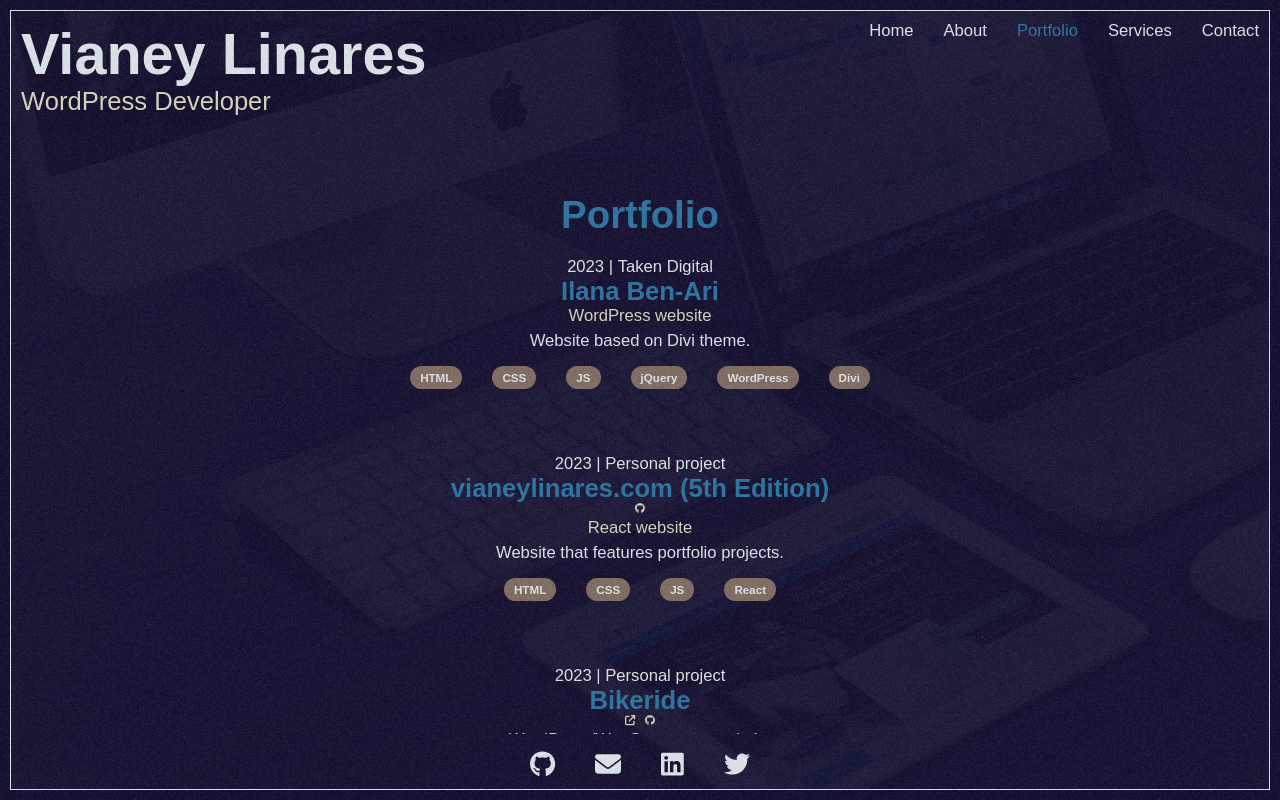
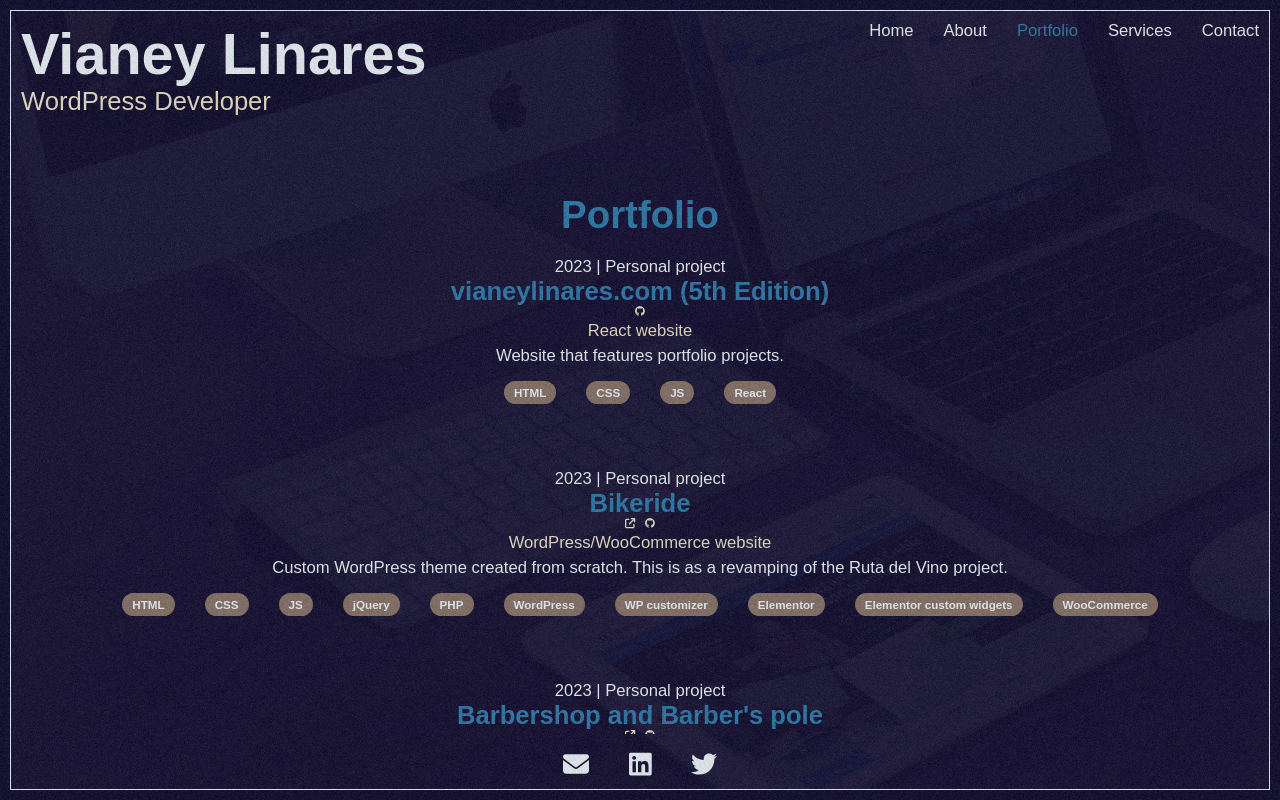
Before and after one commit to vianeylinares/vl-react, a React (Create React App) app: page /work in a window 1280 px wide. Built offline with nearby package versions, Linux system fonts and the light colour scheme.

Commit message:
Removed projects and social network items.

```diff
--- a/src/components/layout/Footer.js
+++ b/src/components/layout/Footer.js
@@ -2,15 +2,12 @@
 import { Link } from 'react-router-dom';
 import { FontAwesomeIcon } from '@fortawesome/react-fontawesome';
 import { faEnvelope } from '@fortawesome/free-solid-svg-icons';
-import { faLinkedin, faGithub, faTwitter } from '@fortawesome/free-brands-svg-icons';
+import { faLinkedin, faTwitter } from '@fortawesome/free-brands-svg-icons';
 
 export const Footer = () => {
   return (
     <div className="footer">
       <div className='socials'>
-                <Link to="https://github.com/vianeylinares/" target="_blank" rel="nofollow" title="Vianey's GitHub profile">
-                    <FontAwesomeIcon icon={faGithub} />
-                </Link>
                 <Link to="mailto:me@vianeylinares.com" target="_blank" rel="nofollow" title="Vianey's e-mail">
                     <FontAwesomeIcon icon={faEnvelope} />
                 </Link>
--- a/src/data/projects.js
+++ b/src/data/projects.js
@@ -274,16 +274,5 @@
         'description': 'Website that features portfolio projects.',
         'company': 'Personal project'
     },
-    {
-        'id': 26,
-        'name': 'Ilana Ben-Ari',
-        'url': '',
-        'github': '',
-        'technologies': ['HTML', 'CSS', 'JS', 'jQuery', 'WordPress', 'Divi'],
-        'categories': 'WordPress website',
-        'year': 2023,
-        'description': 'Website based on Divi theme.',
-        'company': 'Taken Digital'
-    },
 
 ];
```
